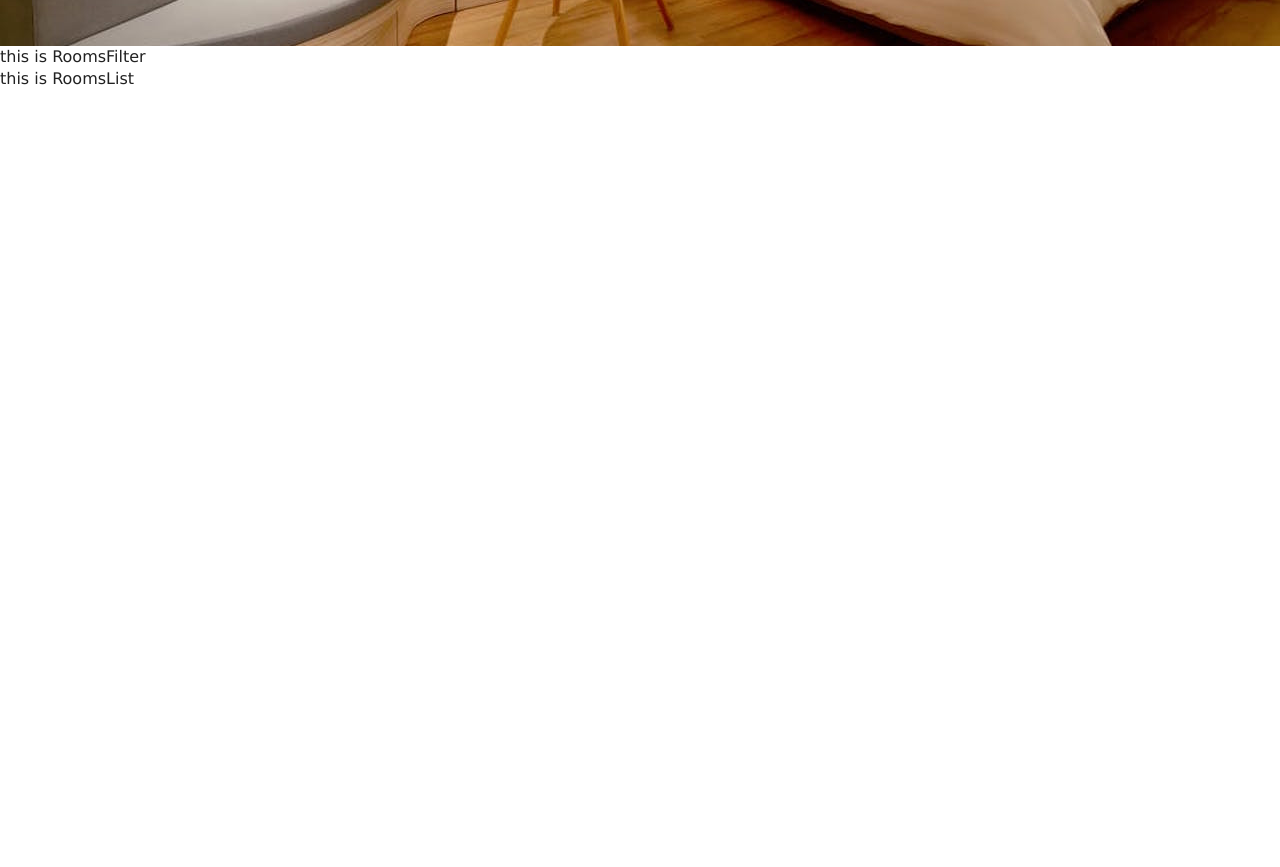
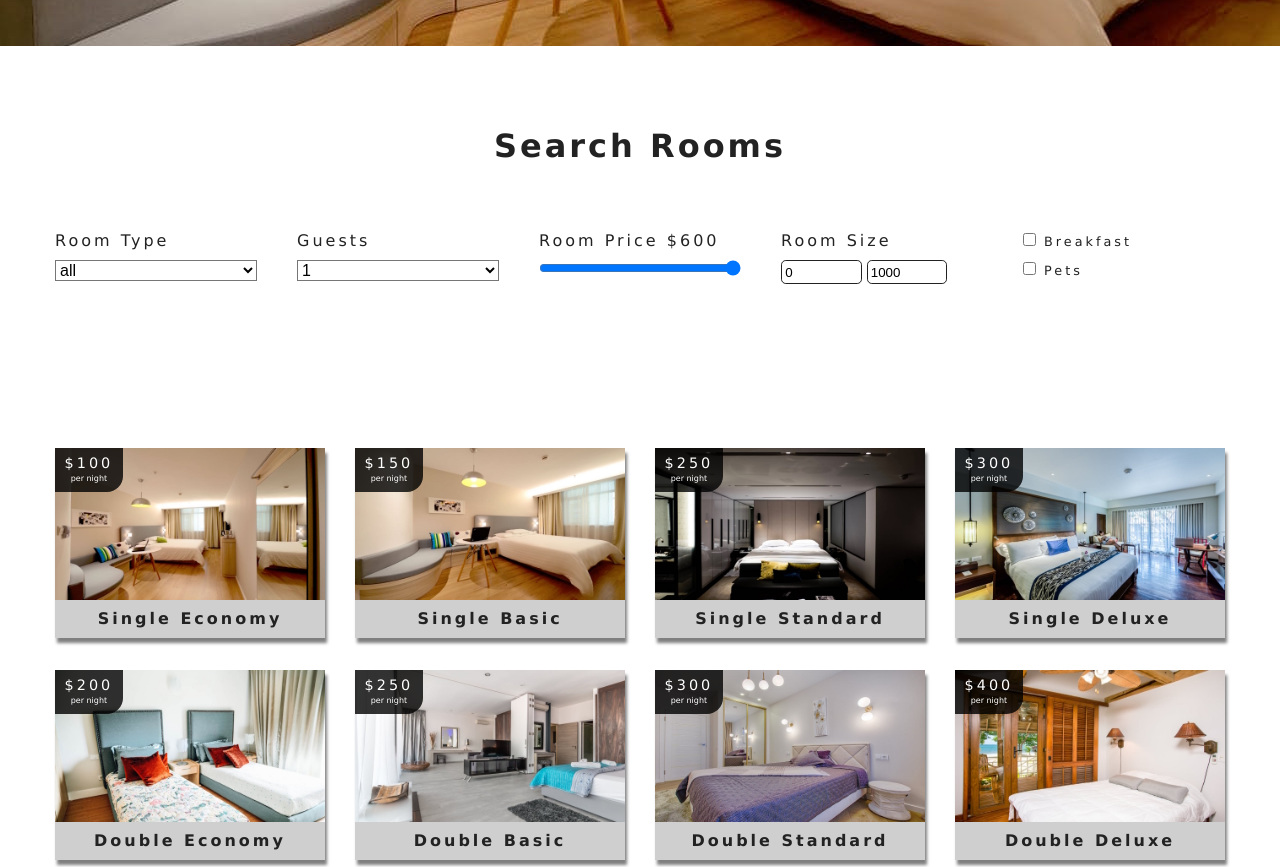
Before and after one commit to armin0chehr/react-beach-resort-project-v2.1, a React (Create React App) app: page /rooms in a window 1280 px wide. Shown: the part 500-1367 px from the top of the page. Before the commit the page ends 800 px from the top, so only its background shows below. Built offline with nearby package versions, Linux system fonts and the light colour scheme.

Commit message:
add some codes to RoomsFilter and ... for show all rooms in RoomsList and make form from state data

```diff
--- a/src/components/RoomsContainer.js
+++ b/src/components/RoomsContainer.js
@@ -6,7 +6,7 @@ export default function RoomsContainer() {
 return (
 <>
 	<RoomsFilter />
-	<RoomsList />
+
 </>
 	)
 }
--- a/src/components/RoomsFilter.js
+++ b/src/components/RoomsFilter.js
@@ -1,9 +1,60 @@
-import React from 'react'
+import {React, useContext} from 'react';
+import Title from './Title';
+import {RoomContext} from '../context';
+import RoomsList from './RoomsList';
+
 
 export default function RoomsFilter() {
-	return (
-		<div>
-			this is RoomsFilter
-		</div>
-	)
+
+let {
+	sortData,
+	types,
+	capacity,
+	 }= useContext(RoomContext);
+types =['all',...types]
+
+
+const rooms = sortData();
+
+console.log('types='+ types)
+const changeHandler=(event)=>{
+	console.log(event.target.value)
 }
+
+
+return (
+<>
+<section className="filter-container">
+    <Title title='search rooms'/ >
+    <form className="filter-form">
+        <div className="form-group">
+            <label >room type</label>
+            <select name="type" id="type" className="form-control" onChange={changeHandler}>
+            {types.map((type,index)=>{
+            	return <option key={index} value={`${type}`} >{type}</option>
+            })}
+            </select>
+        </div>
+        <div className="form-group">
+            <label >Guests</label>
+            <select name="capacity" id="capacity" className="form-control">
+            {capacity.map((gusts,index)=>{
+            	return <option key={index} value={`${gusts}`} >{gusts}</option>
+            })}
+            </select>
+        </div>
+        <div className="form-group"><label >Room Price $600</label><input type="range" name="price" id="price" min="0" max="600" className="form-control" value="600" onChange={changeHandler} /></div>
+        <div className="form-group">
+            <label >Room Size</label>
+            <div className="size-inputs"><input type="text" name="minSize" id="minSize" className="size-input" value="0" onChange={changeHandler} /><input type="text" name="maxSize" id="maxSize" className="size-input" value="1000" onChange={changeHandler} /></div>
+        </div>
+        <div className="form-group">
+            <div className="single-extra"><input type="checkbox" name="breakfast" id="breakfast" /><label >breakfast</label></div>
+            <div className="single-extra"><input type="checkbox" name="pets" id="pets" /><label >pets</label></div>
+        </div>
+    </form>
+</section>
+<RoomsList rooms={rooms} />
+</>
+)
+}
--- a/src/components/RoomsList.js
+++ b/src/components/RoomsList.js
@@ -1,9 +1,20 @@
-import React from 'react'
+import {React, useContext} from 'react';
+import Room from './Room'
 
-export default function RoomsList() {
-	return (
-		<div>
-			this is RoomsList
-		</div>
-	)
+export default function RoomsList({rooms}) {
+
+
+rooms = rooms.map((room)=>{
+		return <Room key={room.id} room= {room}/>
+		console.log(room.id)
+	})
+
+return (
+<section className="roomslist">
+    <div className="roomslist-center">
+
+{rooms}
+    </div>
+</section>
+)
 }
--- a/src/context.js
+++ b/src/context.js
@@ -7,18 +7,23 @@ state ={
   rooms: [],
   sortedRooms:[],
   featuredRooms:[],
-  loading: true
+  loading: true,
+  types:[],
+  capacity:[]
  }
 
 componentDidMount(){
 let rooms = this.formatData(items);
 let featuredRooms = rooms.filter((room)=> room.featured=== true);
-//console.log({rooms});
+let types = [...new Set(rooms.map((room)=>room.type))];
+let capacity = [...new Set(rooms.map((room)=>room.capacity))];
 
 this.setState({
 rooms,
 featuredRooms,
-loading:false
+loading:false,
+types,
+capacity
   })
 }
 // import data from data.js
@@ -40,13 +45,25 @@ getRoom =(slug)=>{
 
   return room;
 }
+// sort room by filterRoom items
+
+sortData =()=>{
+    let tempRooms = [...this.state.rooms];
+
+    console.log(tempRooms)
+  return tempRooms;
+}
+
+
+
 
   render() {
     return (
       <RoomContext.Provider
       value={{
         ...this.state,
-        getRoom:this.getRoom
+        getRoom:this.getRoom,
+        sortData: this.sortData
       }} >
         {this.props.children}
       </RoomContext.Provider>
```
